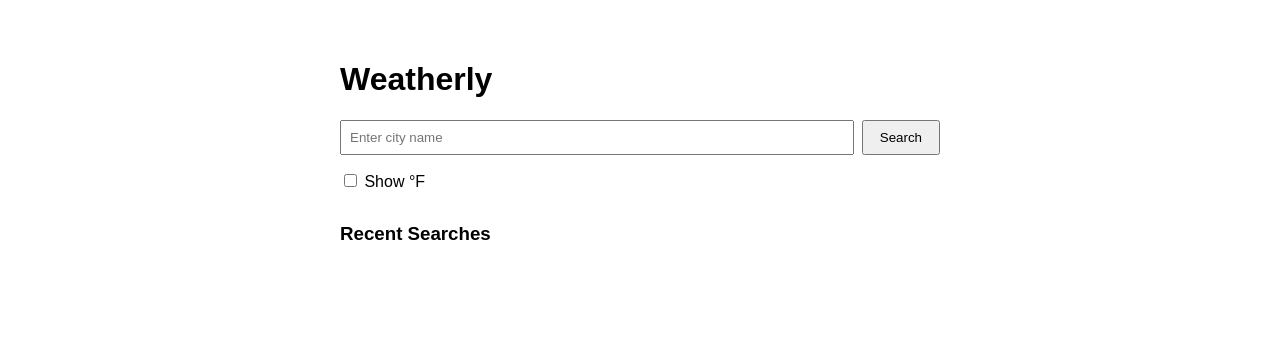
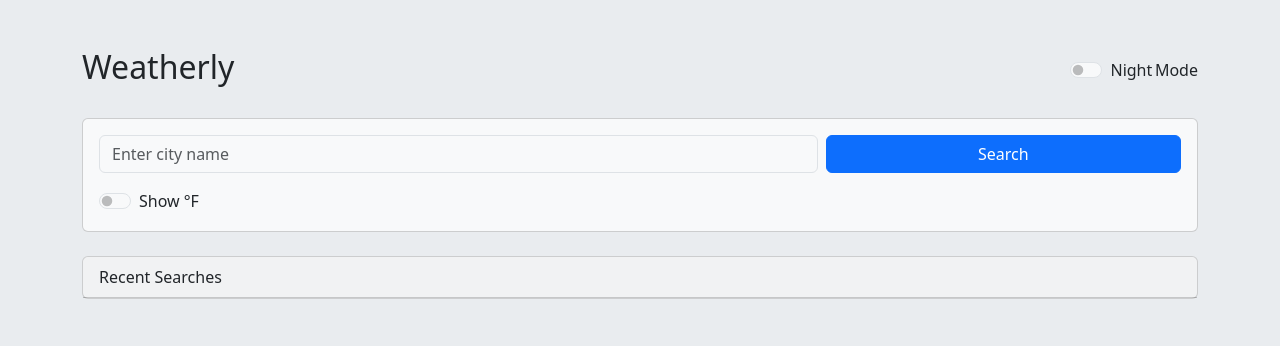
Before and after one commit to ThinkAboutRek/Weatherly, a Django app: page / in a window 1280 px wide. Shown: the top 346 px of the page. Run offline with Django 5.2, Linux system fonts and the light colour scheme; data that the repository does not hold is empty.

Commit message:
feat: integrate Bootstrap UI and add Night Mode

```diff
--- a/static/weather/css/styles.css
+++ b/static/weather/css/styles.css
@@ -1,10 +1,30 @@
-body { font-family: sans-serif; padding: 2rem; }
-.container { max-width: 600px; margin: auto; }
-form { display: flex; gap: 0.5rem; margin-bottom: 1rem; }
-input { flex: 1; padding: 0.5rem; }
-button { padding: 0.5rem 1rem; }
-.error { color: red; }
-.toggle-container { margin-bottom: 1rem; }
-#recent-container { margin-top: 2rem; }
-#recent-list { list-style: none; padding: 0; }
-#recent-list li { padding: 0.25rem 0; border-bottom: 1px solid #eee; }
+/* Base theme colors (light) */
+:root[data-theme="light"] {
+  --bs-body-bg: #f8f9fa;
+  --bs-body-color: #212529;
+}
+
+/* Night mode overrides */
+:root[data-theme="dark"] {
+  --bs-body-bg: #212529;
+  --bs-body-color: #f8f9fa;
+  --bs-card-bg: #2c3035;
+  --bs-card-color: #f8f9fa;
+  --bs-list-group-bg: #2c3035;
+  --bs-list-group-border-color: #3a3e44;
+}
+
+body {
+  background-color: var(--bs-body-bg) !important;
+  color: var(--bs-body-color) !important;
+}
+
+.card {
+  background-color: var(--bs-card-bg, #fff) !important;
+  color: var(--bs-card-color, #212529) !important;
+}
+
+.list-group-item {
+  background-color: var(--bs-list-group-bg, #fff) !important;
+  border-color: var(--bs-list-group-border-color, #dee2e6) !important;
+}
--- a/static/weather/js/app.js
+++ b/static/weather/js/app.js
@@ -1,60 +1,74 @@
+// existing selectors
 const form = document.getElementById("search-form");
 const input = document.getElementById("city-input");
 const results = document.getElementById("results");
 const toggle = document.getElementById("unit-toggle");
 const recentList = document.getElementById("recent-list");
 
+// new night mode toggle
+const nightToggle = document.getElementById("night-toggle");
+const htmlEl = document.documentElement;
+
 let isCelsius = true;
 
-// Fetch and render recent searches on load
-window.addEventListener("DOMContentLoaded", fetchRecentSearches);
+// On load
+window.addEventListener("DOMContentLoaded", () => {
+  fetchRecentSearches();
+  // initialize night mode from localStorage
+  if (localStorage.getItem("weatherly-theme") === "dark") {
+    nightToggle.checked = true;
+    htmlEl.setAttribute("data-theme", "dark");
+  }
+});
 
 form.addEventListener("submit", async (e) => {
   e.preventDefault();
   const city = input.value.trim();
   if (!city) return;
 
-  results.innerHTML = "<p>Loading…</p>";
+  results.innerHTML = `<div class="text-center py-3">Loading…</div>`;
   try {
     const resp = await fetch(`/api/weather/?city=${encodeURIComponent(city)}`);
-    if (!resp.ok) {
-      const err = await resp.json();
-      throw new Error(err.error || "Unknown error");
-    }
+    if (!resp.ok) throw new Error((await resp.json()).error || "Unknown error");
     const data = await resp.json();
     renderWeather(data);
-    await fetchRecentSearches(); // update list after logging in DB
+    await fetchRecentSearches();
   } catch (error) {
-    results.innerHTML = `<p class="error">${error.message}</p>`;
+    results.innerHTML = `<div class="alert alert-danger">${error.message}</div>`;
   }
 });
 
 toggle.addEventListener("change", () => {
   isCelsius = !toggle.checked;
-  // If there’s already rendered data, re-render it
   const lastData = results.dataset.lastData;
   if (lastData) renderWeather(JSON.parse(lastData));
 });
 
+nightToggle.addEventListener("change", () => {
+  const theme = nightToggle.checked ? "dark" : "light";
+  htmlEl.setAttribute("data-theme", theme);
+  localStorage.setItem("weatherly-theme", theme);
+});
+
+// Render functions unchanged except minor Bootstrap tweaks
 function renderWeather(data) {
   const { city, current, daily } = data;
-  // Save for re-render on toggle
   results.dataset.lastData = JSON.stringify(data);
 
-  // Temperature respects the toggle…
   const temp = isCelsius
     ? `${current.temperature}°C`
     : `${(current.temperature * 9/5 + 32).toFixed(1)}°F`;
 
-  // …but wind speed is always m/s
   const speed = `${current.windspeed} m/s`;
 
   let html = `
-    <h2>Weather in ${city}</h2>
-    <p>Temperature: ${temp}</p>
-    <p>Wind Speed: ${speed}</p>
-    <h3>${daily.time.length}-Day Forecast</h3>
-    <ul>
+    <div class="card mb-4">
+      <div class="card-body">
+        <h2 class="card-title">${city}</h2>
+        <p class="card-text">Temperature: ${temp}</p>
+        <p class="card-text">Wind Speed: ${speed}</p>
+        <h5>${daily.time.length}-Day Forecast</h5>
+        <ul class="list-group list-group-flush">
   `;
   for (let i = 0; i < daily.time.length; i++) {
     const max = isCelsius
@@ -63,11 +77,16 @@ function renderWeather(data) {
     const min = isCelsius
       ? `${daily.temperature_2m_min[i]}°C`
       : `${(daily.temperature_2m_min[i] * 9/5 + 32).toFixed(1)}°F`;
-    html += `<li>
-      ${daily.time[i]}: High ${max}, Low ${min}
-    </li>`;
+    html += `
+      <li class="list-group-item">
+        ${daily.time[i]}: High ${max}, Low ${min}
+      </li>`;
   }
-  html += "</ul>";
+  html += `
+        </ul>
+      </div>
+    </div>
+  `;
   results.innerHTML = html;
 }
 
@@ -80,18 +99,19 @@ async function fetchRecentSearches() {
       time: new Date(item.searched_at).toLocaleString(),
     })));
   } catch {
-    // silently fail
+    // silent
   }
 }
 
 function renderRecent(items) {
   recentList.innerHTML = "";
   if (!items.length) {
-    recentList.innerHTML = "<li>No recent searches</li>";
+    recentList.innerHTML = `<li class="list-group-item">No recent searches</li>`;
     return;
   }
   items.forEach(({city, time}) => {
     const li = document.createElement("li");
+    li.className = "list-group-item";
     li.textContent = `${city} at ${time}`;
     recentList.appendChild(li);
   });
--- a/templates/index.html
+++ b/templates/index.html
@@ -1,39 +1,70 @@
 {% load static %}
 <!DOCTYPE html>
-<html lang="en">
+<html lang="en" data-theme="light">
 <head>
   <meta charset="UTF-8" />
-  <meta name="viewport" content="width=device-width, initial-scale=1.0" />
+  <meta name="viewport" content="width=device-width, initial-scale=1" />
   <title>Weatherly</title>
+
+  <!-- Bootstrap CSS (no integrity for now) -->
+  <link
+    href="https://cdn.jsdelivr.net/npm/bootstrap@5.3.2/dist/css/bootstrap.min.css"
+    rel="stylesheet"
+  />
+
+  <!-- Your custom styles -->
   <link rel="stylesheet" href="{% static 'weather/css/styles.css' %}" />
 </head>
-<body>
-  <div class="container">
-    <h1>Weatherly</h1>
+<body class="bg-body-secondary text-body">
 
-    <form id="search-form">
-      <input type="text" id="city-input" placeholder="Enter city name" required />
-      <button type="submit">Search</button>
-    </form>
+  <div class="container py-5">
 
-    <!-- °C/°F Toggle -->
-    <div class="toggle-container">
-      <label>
-        <input type="checkbox" id="unit-toggle" />
-        Show °F
-      </label>
+    <div class="d-flex justify-content-between align-items-center mb-4">
+      <h1 class="h2">Weatherly</h1>
+      <div class="form-check form-switch">
+        <input class="form-check-input" type="checkbox" id="night-toggle" />
+        <label class="form-check-label" for="night-toggle">Night Mode</label>
+      </div>
     </div>
 
-    <!-- Results -->
-    <div id="results"></div>
+    <div class="card mb-4">
+      <div class="card-body">
+        <form id="search-form" class="row gy-2 gx-2 align-items-center">
+          <div class="col-sm-8">
+            <input
+              type="text"
+              id="city-input"
+              class="form-control"
+              placeholder="Enter city name"
+              required
+            />
+          </div>
+          <div class="col-sm-4 d-flex justify-content-end">
+            <button type="submit" class="btn btn-primary w-100">Search</button>
+          </div>
+        </form>
 
-    <!-- Recent Searches -->
-    <div id="recent-container">
-      <h3>Recent Searches</h3>
-      <ul id="recent-list"></ul>
+        <div class="form-check form-switch mt-3">
+          <input class="form-check-input" type="checkbox" id="unit-toggle" />
+          <label class="form-check-label" for="unit-toggle">Show °F</label>
+        </div>
+      </div>
     </div>
+
+    <div id="results" class="mb-4"></div>
+
+    <div class="card">
+      <div class="card-header">Recent Searches</div>
+      <ul id="recent-list" class="list-group list-group-flush">
+        <!-- Will be filled by JS -->
+      </ul>
+    </div>
+
   </div>
 
+  <!-- Bootstrap JS bundle -->
+  <script src="https://cdn.jsdelivr.net/npm/bootstrap@5.3.2/dist/js/bootstrap.bundle.min.js"></script>
+  <!-- Your app JS -->
   <script src="{% static 'weather/js/app.js' %}"></script>
 </body>
 </html>
```
Also changed, not shown: weatherly/settings.py (+6 -3 lines).
